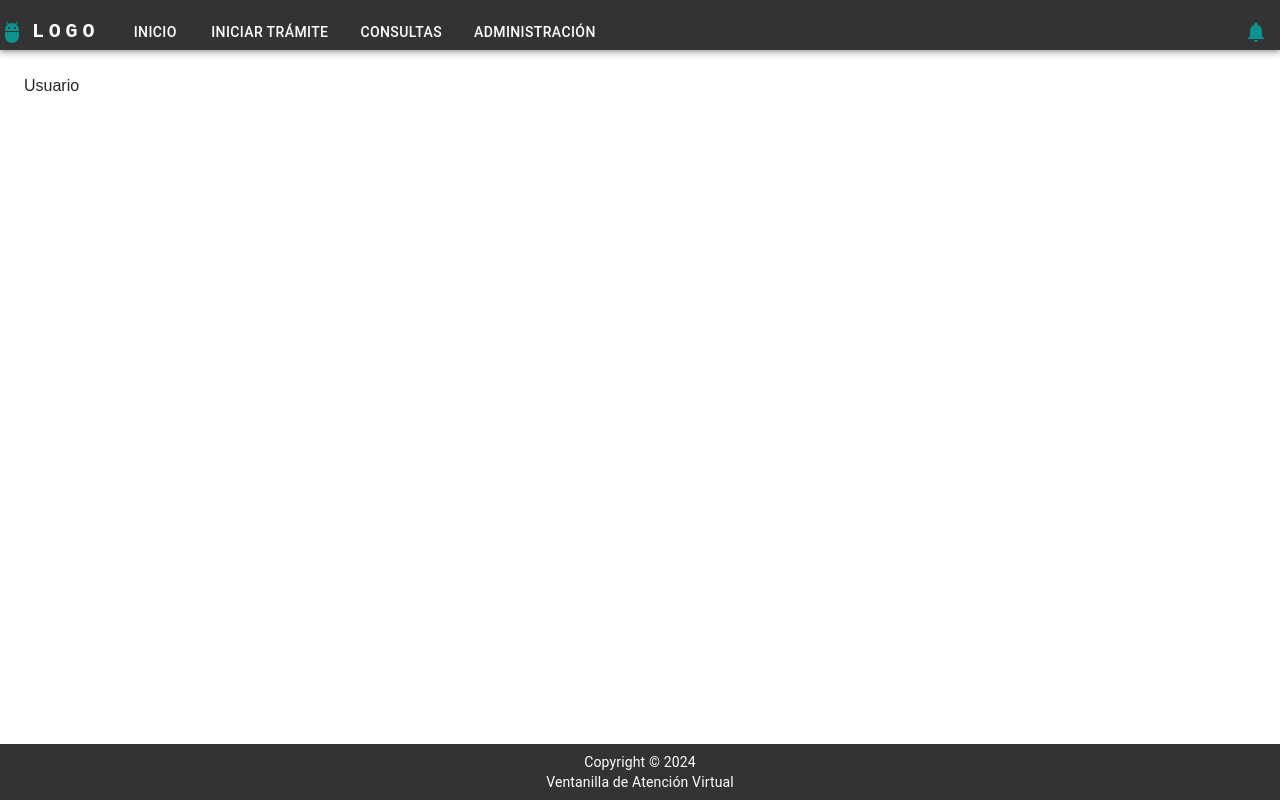
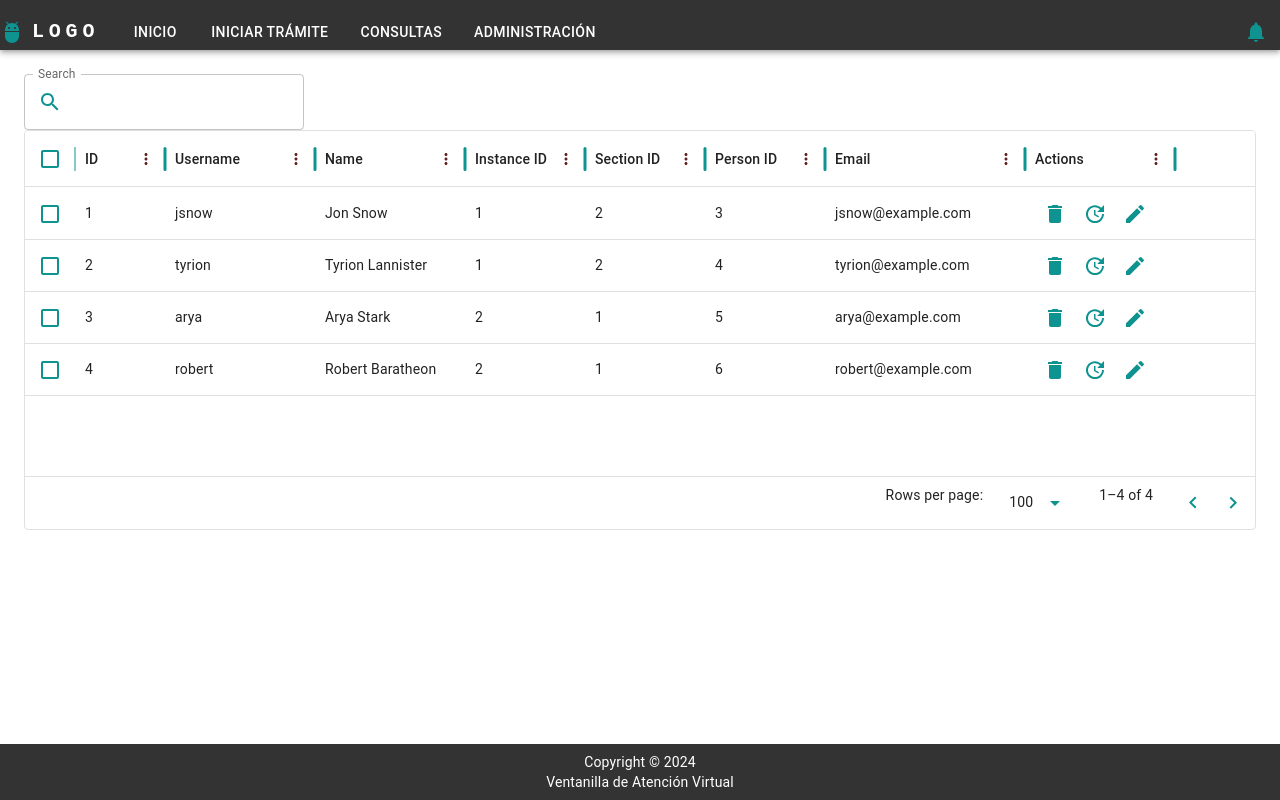
Before and after one commit to monier87/Ventanilla, a React (Vite) app: page /usuario in a window 1280 px wide. Built offline with nearby package versions, Linux system fonts and the light colour scheme.

Commit message:
Add UserTable

```diff
--- a/package.json
+++ b/package.json
@@ -14,8 +14,10 @@
     "@emotion/styled": "^11.11.5",
     "@fontsource/roboto": "^5.0.13",
     "@mui/icons-material": "^5.15.19",
+    "@mui/lab": "^5.0.0-alpha.170",
     "@mui/material": "^5.15.19",
     "@mui/styled-engine-sc": "^6.0.0-alpha.18",
+    "@mui/x-data-grid": "^7.7.0",
     "@mui/x-date-pickers": "^7.6.2",
     "axios": "^1.7.2",
     "bootstrap": "^5.3.3",
--- a/src/components/layout/Header.jsx
+++ b/src/components/layout/Header.jsx
@@ -3,6 +3,7 @@ import MenuIcon from '@mui/icons-material/Menu';
 import AdbIcon from '@mui/icons-material/Adb';
 import NotificationsIcon from '@mui/icons-material/Notifications';
 import { AppBar, Box, Toolbar, IconButton, Typography, Menu, MenuItem, Button } from '@mui/material';
+
 import { Link } from 'react-router-dom';
 
 const pages = [
--- a/src/components/modules/Administracion/Usuario.jsx
+++ b/src/components/modules/Administracion/Usuario.jsx
@@ -1,9 +1,72 @@
+import { DataGrid } from '@mui/x-data-grid';
+import { IconButton, InputAdornment, TextField } from '@mui/material';
+import EditIcon from '@mui/icons-material/Edit';
+import DeleteIcon from '@mui/icons-material/Delete';
+import UpdateIcon from '@mui/icons-material/Update';
+import SearchIcon from '@mui/icons-material/Search';
 
+const columns = [
+  { field: 'id', headerName: 'ID', width: 90 },
+  { field: 'username', headerName: 'Username', width: 150 },
+  { field: 'name', headerName: 'Name', width: 150 },
+  { field: 'instanceId', headerName: 'Instance ID', width: 120 },
+  { field: 'sectionId', headerName: 'Section ID', width: 120 },
+  { field: 'personId', headerName: 'Person ID', width: 120 },
+  { field: 'email', headerName: 'Email', width: 200 },
+  {
+    field: 'actions',
+    headerName: 'Actions',
+    width: 150,
+    renderCell: (params) => (
+      <div>
+        <IconButton>
+          <DeleteIcon />
+        </IconButton>
+        <IconButton>
+          <UpdateIcon />
+        </IconButton>
+        <IconButton>
+          <EditIcon />
+        </IconButton>
+      </div>
+    ),
+  },
+];
 
-function Usuario() {
+const rows = [
+  { id: 1, username: 'jsnow', name: 'Jon Snow', instanceId: 1, sectionId: 2, personId: 3, email: 'jsnow@example.com' },
+  { id: 2, username: 'tyrion', name: 'Tyrion Lannister', instanceId: 1, sectionId: 2, personId: 4, email: 'tyrion@example.com' },
+  { id: 3, username: 'arya', name: 'Arya Stark', instanceId: 2, sectionId: 1, personId: 5, email: 'arya@example.com' },
+  { id: 4, username: 'robert', name: 'Robert Baratheon', instanceId: 2, sectionId: 1, personId: 6, email: 'robert@example.com' },
+];
+
+const Usuario = () => {
   return (
-    <div>Usuario</div>
-  )
-}
+    <div style={{ height: 400, width: '100%' }}>
+    <TextField
+        label="Search"
+        InputProps={{
+          startAdornment: (
+            <InputAdornment position="start">
+              <SearchIcon />
+            </InputAdornment>
+          ),
+        }}
+      />
+      <DataGrid
+        rows={rows}
+        columns={columns}
+        pageSize={5}
+        rowsPerPageOptions={[5, 10, 20]}
+        checkboxSelection
+        sx={{
+          '& .MuiTablePagination-select': {
+            margin: '0 10px',
+          },
+        }}
+      />
+    </div>
+  );
+};
 
-export default Usuario
+export default Usuario;
```
Also changed, not shown: 1 other file (tests, documents, lock files or other folders).
